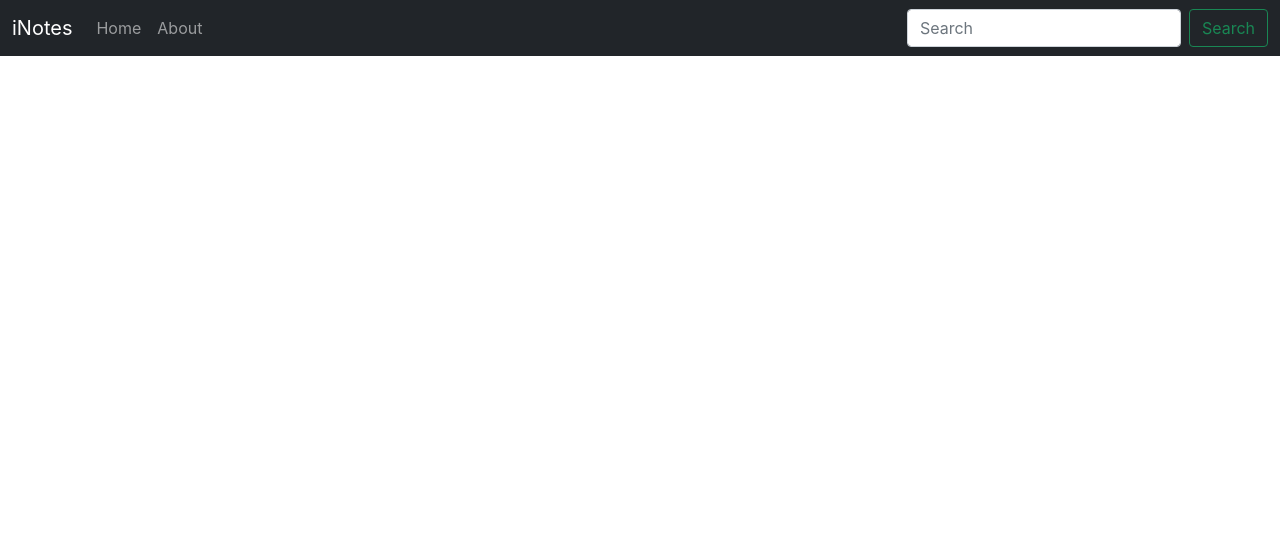
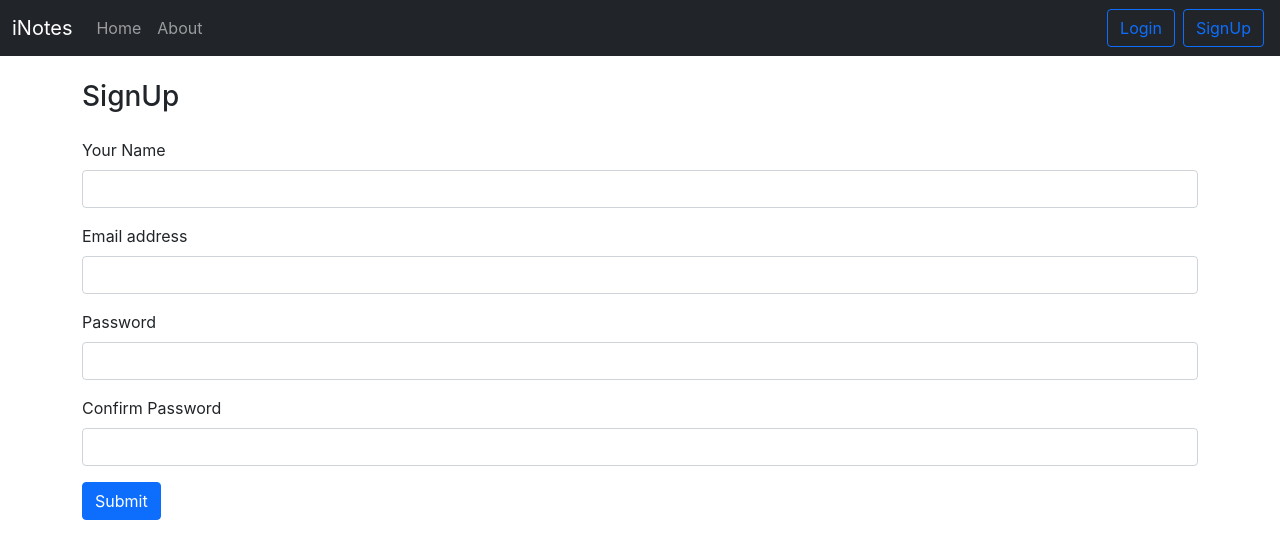
Before and after one commit to Mizanur2001/iNote_react, a React (Create React App) app: page /signup in a window 1280 px wide. Shown: the top 558 px of the page. Built offline with nearby package versions, Linux system fonts and the light colour scheme.

Commit message:
added login and singUp function

```diff
--- a/src/App.js
+++ b/src/App.js
@@ -4,6 +4,8 @@
 import About from './components/About';
 //import Alerts from './components/Alerts';
 import NoteState from './context/notes/NoteState';
+import Login from './components/Login';
+import Signup from './components/Signup';
 
 function App() {
   return (
@@ -15,6 +17,8 @@
           <Routes>
             <Route path='/' element={<Home />} />
             <Route path='/about' element={<About />} />
+            <Route path='/login' element={<Login />} />
+            <Route path='/signup' element={<Signup />} />
           </Routes>
         </Router>
       </NoteState>
--- /dev/null
+++ b/src/components/Login.js
@@ -0,0 +1,49 @@
+import React, { useState } from 'react'
+import { useNavigate } from 'react-router-dom'
+
+function Login() {
+    const [credentials, setCredentials] = useState({ email: "", password: "" });
+    const navigate = useNavigate();
+
+    const funcSubmit = async (e) => {
+        const URL = 'http://localhost:5000/api/auth/login';
+        e.preventDefault();
+        const responce = await fetch(URL, {
+            method: 'POST',
+            headers: {
+                'Content-Type': 'application/json'
+            },
+            body: JSON.stringify({ email: credentials.email, password: credentials.password })
+        });
+        let json = await responce.json();
+        if (responce.status === 200) {
+            localStorage.setItem('authToken', json.authToken);
+            navigate('/');
+        }
+        else {
+            alert('Invalid Credential');
+        }
+    }
+
+    const onChange = (e) => {
+        setCredentials({ ...credentials, [e.target.name]: e.target.value });
+    }
+    return (
+        <div>
+            <form className='container my-5 ' onSubmit={funcSubmit}>
+                <div className="mb-3">
+                    <label htmlFor="exampleInputEmail1" className="form-label">Email address</label>
+                    <input type="email" name="email" className="form-control" autoComplete='off' id="exampleInputEmail1" aria-describedby="emailHelp" value={credentials.email} onChange={onChange} />
+                    <div id="emailHelp" className="form-text">We'll never share your email with anyone else.</div>
+                </div>
+                <div className="mb-3">
+                    <label htmlFor="exampleInputPassword1" className="form-label">Password</label>
+                    <input type="password" name="password" autoComplete='off' className="form-control" id="exampleInputPassword1" value={credentials.password} onChange={onChange} />
+                </div>
+                <button type="submit" className="btn btn-primary">Submit</button>
+            </form>
+        </div>
+    )
+}
+
+export default Login
--- a/src/components/Navbar.js
+++ b/src/components/Navbar.js
@@ -3,10 +3,10 @@
 
 function Navbar() {
     let location = useLocation();
-    useEffect(() => {}, [location]);
+    useEffect(() => { }, [location]);
     return (
         <div>
-            <nav className="navbar navbar-expand-lg navbar-dark bg-dark">
+            <nav className="navbar navbar-expand-lg navbar-dark bg-dark py-2">
                 <div className="container-fluid">
                     <Link className="navbar-brand" to="/">iNotes</Link>
                     <button className="navbar-toggler" type="button" data-bs-toggle="collapse" data-bs-target="#navbarSupportedContent" aria-controls="navbarSupportedContent" aria-expanded="false" aria-label="Toggle navigation">
@@ -22,8 +22,8 @@
                             </li>
                         </ul>
                         <form className="d-flex">
-                            <input className="form-control me-2" type="search" placeholder="Search" aria-label="Search" />
-                            <button className="btn btn-outline-success" type="submit">Search</button>
+                            <Link className="btn btn-outline-primary mx-1" to="/login" role="button">Login</Link>
+                            <Link className="btn btn-outline-primary mx-1" to="/signup" role="button">SignUp</Link>
                         </form>
                     </div>
                 </div>
--- /dev/null
+++ b/src/components/Signup.js
@@ -0,0 +1,60 @@
+import React, { useState } from 'react'
+import { useNavigate } from 'react-router-dom'
+
+function Signup() {
+    const [credentials, setCredentials] = useState({ name: '', email: '', password: '', cpassword: '' });
+    const navigate = useNavigate();
+
+    const funcOnSubmitData = async (e) => {
+        e.preventDefault();
+        if (credentials.cpassword !== credentials.password) {
+            return alert('confirm is not natched with the password');
+        }
+
+        const URL = `http://localhost:5000/api/auth/createuser`;
+        const responce = await fetch(URL, {
+            method: 'POST',
+            headers: {
+                'Content-Type': 'application/json'
+            },
+            body: JSON.stringify({ name: credentials.name, email: credentials.email, password: credentials.password })
+        });
+        let json = await responce.json();
+        if (responce.status === 200) {
+            localStorage.setItem('authToken', json.authToken);
+            navigate('/');
+        }
+        else {
+            alert('Enter a valid details');
+        }
+    }
+    const onChange = (e) => {
+        setCredentials({ ...credentials, [e.target.name]: e.target.value });
+    }
+    return (
+        <div className="container my-4">
+            <h3 className='mb-4'>SignUp</h3>
+            <form onSubmit={funcOnSubmitData}>
+                <div className="mb-3">
+                    <label htmlFor="name" className="form-label">Your Name </label>
+                    <input type="text" autoComplete='off' className="form-control" id="name" aria-describedby="emailHelp" name="name" onChange={onChange} value={credentials.name} minLength={4} required />
+                </div>
+                <div className="mb-3">
+                    <label htmlFor="email" className="form-label">Email address</label>
+                    <input type="email" autoComplete='off' className="form-control" id="email" aria-describedby="emailHelp" name='email' onChange={onChange} value={credentials.email} />
+                </div>
+                <div className="mb-3">
+                    <label htmlFor="password" className="form-label">Password</label>
+                    <input type="password" autoComplete='off' className="form-control" id="password" name='password' onChange={onChange} value={credentials.password} minLength={8} required />
+                </div>
+                <div className="mb-3">
+                    <label htmlFor="cpassword" className="form-label">Confirm Password</label>
+                    <input type="password" autoComplete='off' className="form-control" id="cpassword" name='cpassword' onChange={onChange} value={credentials.cpassword} minLength={8} required />
+                </div>
+                <button type="submit" className="btn btn-primary">Submit</button>
+            </form>
+        </div>
+    )
+}
+
+export default Signup
```
